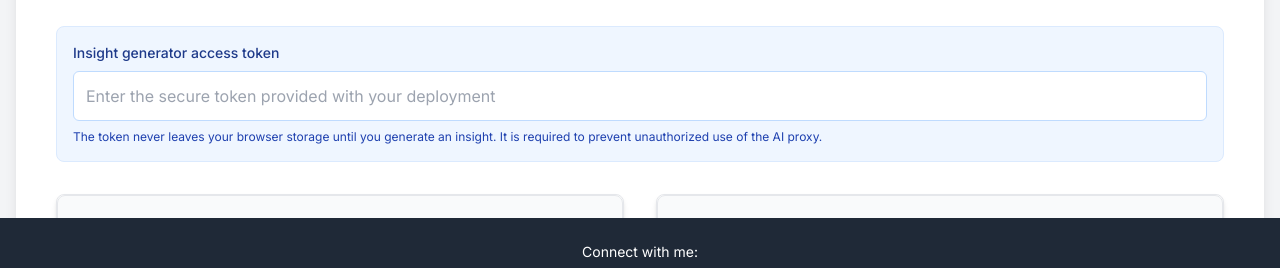
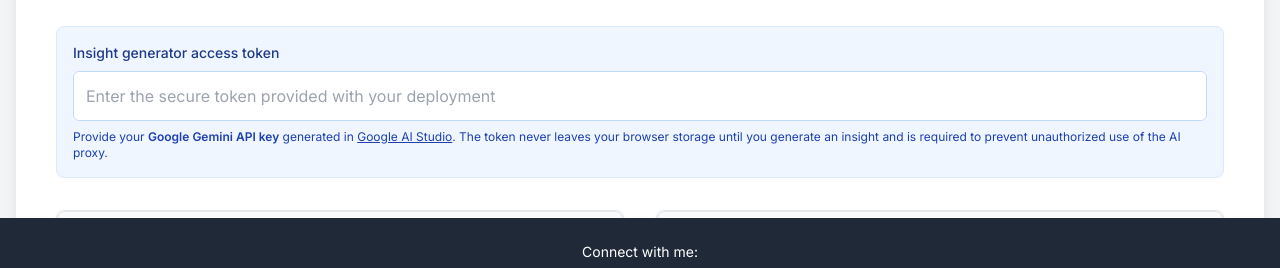
Before and after one commit to sundar021180/Sundar-Raman-Profile, a plain HTML site: page index.html in a window 1280 px wide. Shown: the part 486-754 px from the top of the page. Drawn offline with nearby package versions, Linux system fonts and the light colour scheme.

Commit message:
Clarify Gemini API key requirement in UI

```diff
--- a/index.html
+++ b/index.html
@@ -104,7 +104,12 @@
                         aria-describedby="accessTokenHelp"
                     />
                     <p id="accessTokenHelp" class="text-xs text-blue-800">
-                        The token never leaves your browser storage until you generate an insight. It is required to prevent unauthorized use of the AI proxy.
+                        Provide your <span class="font-semibold">Google Gemini API key</span> generated in <a
+                            href="https://aistudio.google.com/app/apikey"
+                            class="underline hover:text-blue-600"
+                            rel="noopener noreferrer"
+                            target="_blank"
+                        >Google AI Studio</a>. The token never leaves your browser storage until you generate an insight and is required to prevent unauthorized use of the AI proxy.
                     </p>
                 </div>
                 <div class="grid grid-cols-1 md:grid-cols-2 gap-8">
```
